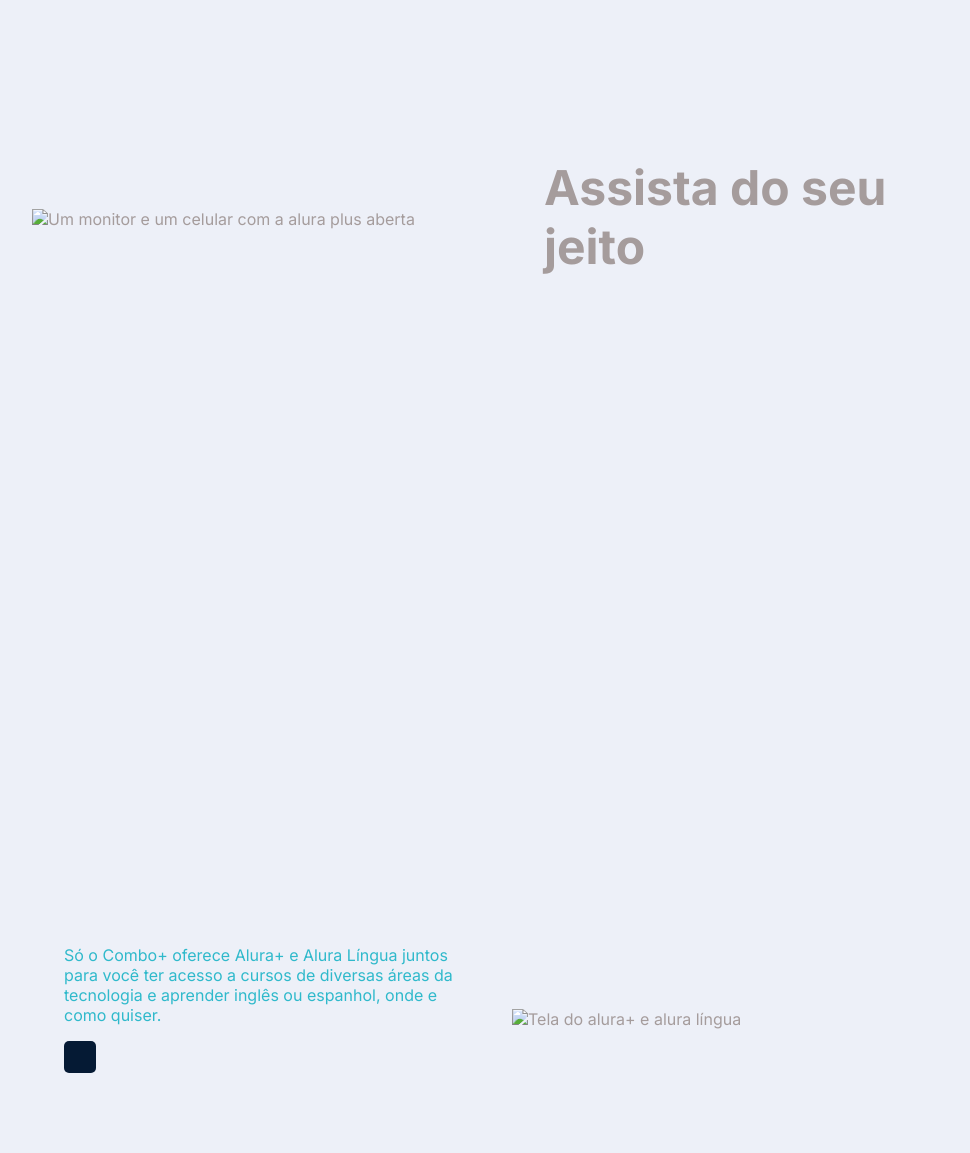
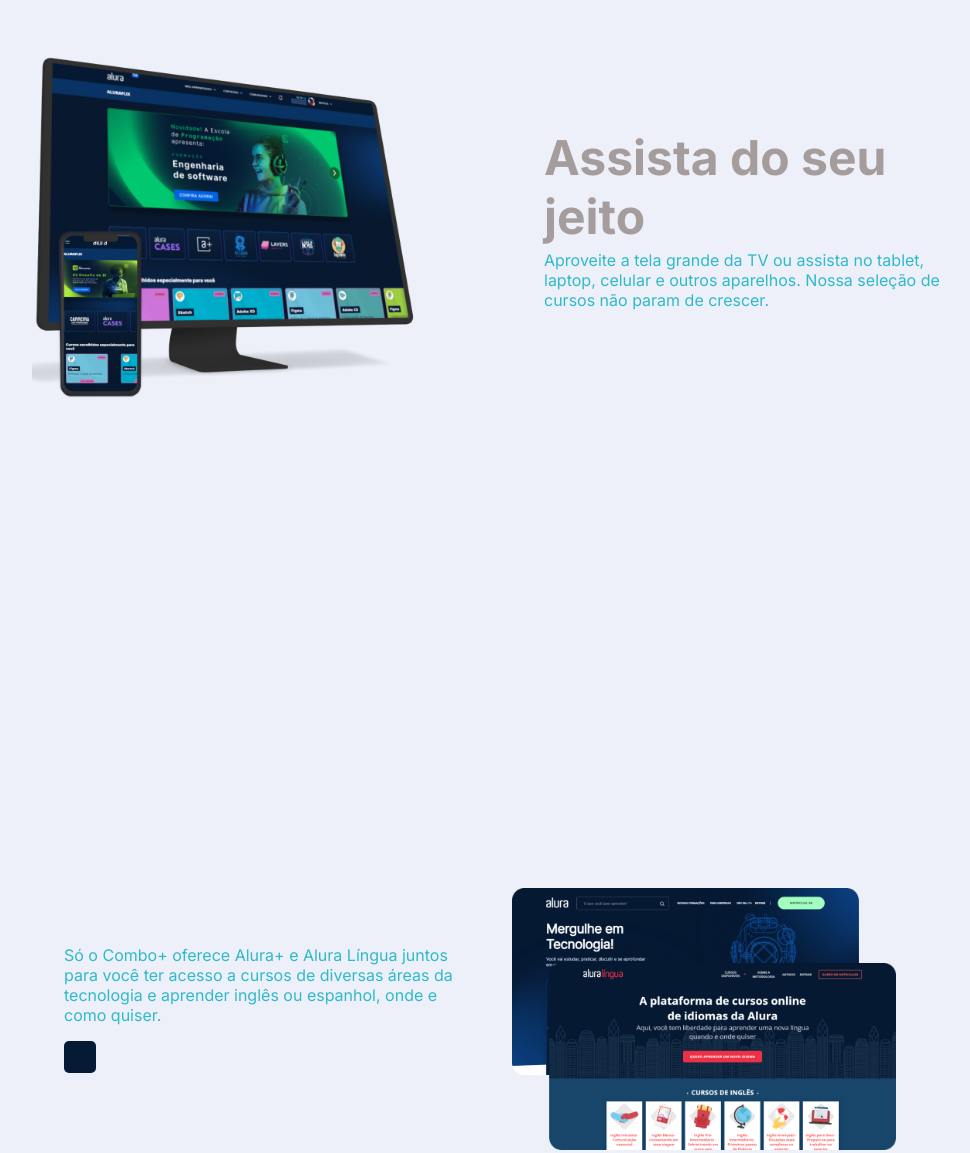
Before and after one commit to gabis10/aluraplus, a plain HTML site: page index.html in a window 1280 px wide. Shown: the part 981-2134 px from the top of the page, without its empty margins (128-1098 px from the left). Drawn offline with Linux system fonts and the light colour scheme.

Commit message:
seção2

```diff
--- a/index.html
+++ b/index.html
@@ -24,10 +24,10 @@
     </section>
 
     <section class="container secundario">
-        <img src="" alt="Um monitor e um celular com a alura plus aberta" class="secundario__imagem">
+        <img src="img/Plataformas.png" alt="Um monitor e um celular com a alura plus aberta" class="secundario__imagem">
         <div class="container__descricao">
             <h2 class="descricao__titulo">Assista do seu jeito</h2>
-            <p class="descricao__texto"></p>
+            <p class="descricao__texto">Aproveite a tela grande da TV ou assista no tablet, laptop, celular e outros aparelhos. Nossa seleção de cursos não param de crescer.</p>
         </div>
     </section>
 
@@ -39,7 +39,7 @@
             </p>
             <a href="www.alura.com.br" class="container__botao secundario__botao" container></a>
         </div>
-        <img src="" alt="Tela do alura+ e alura língua" class="secundario__imagem">
+        <img src="img/Telas.png" alt="Tela do alura+ e alura língua" class="secundario__imagem">
     </section>
 
     <section class="container secundario">
```
